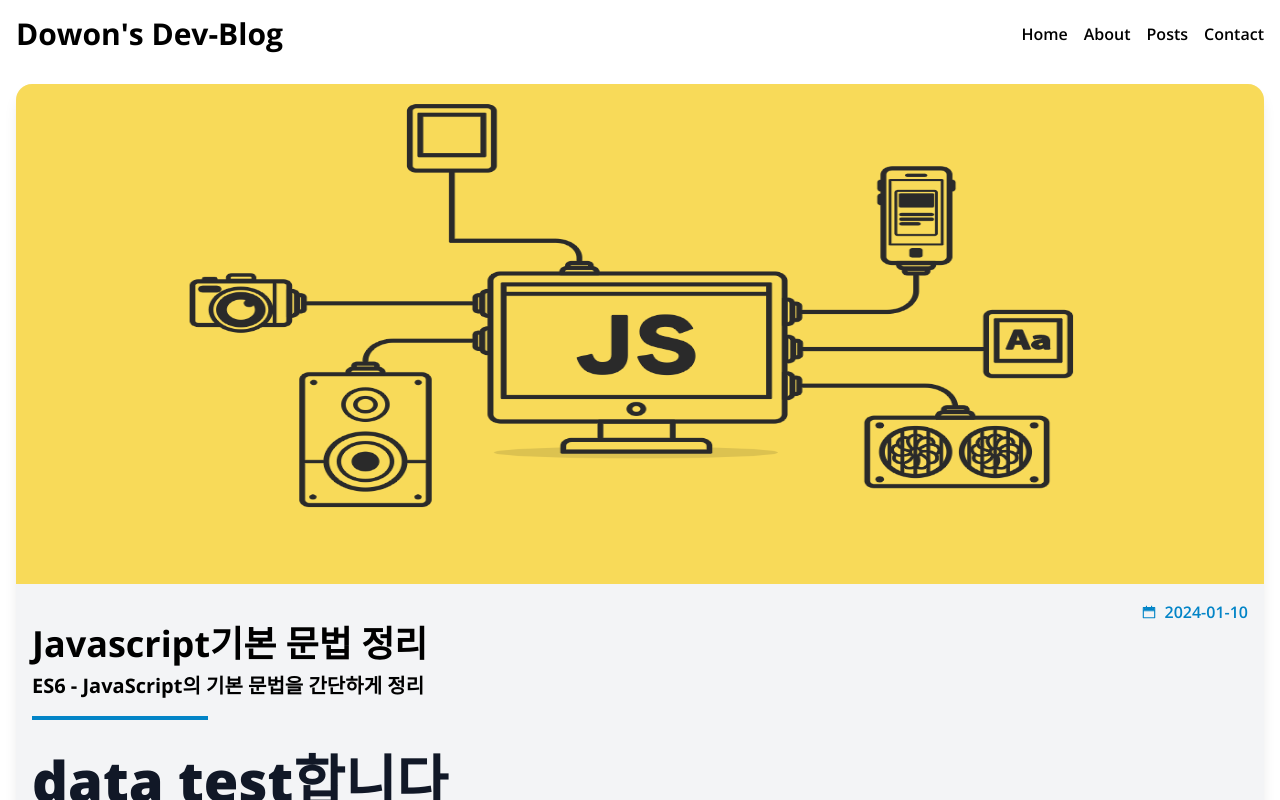
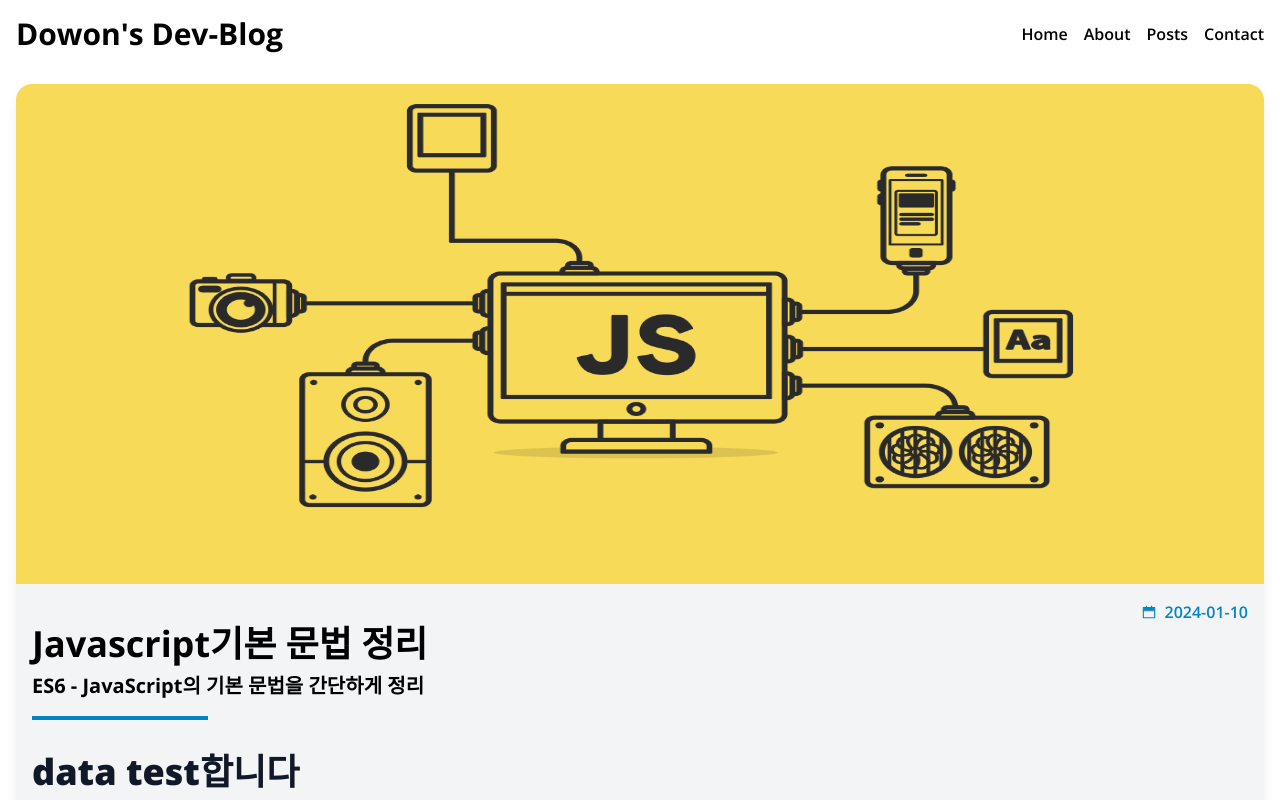
Before and after one commit to KoreaMoney/NextJS-myBlog, a Next.js app: page /posts/javascript in a window 1280 px wide. Built offline with nearby package versions, Linux system fonts and the light colour scheme.

Commit message:
feat : image post도 markdown에 추가하기 개발 완료

```diff
--- a/src/app/components/MarkdownViewer.tsx
+++ b/src/app/components/MarkdownViewer.tsx
@@ -15,7 +15,7 @@ const MarkdownViewer = ({ content }: IProps) => {
     return (
         <ReactMarkdown
             remarkPlugins={[remarkGfm]}
-            className="prose lg:prose-xl"
+            className="prose max:prose-xl"
             components={{
                 code(props) {
                     const { ref, children, className, node, ...rest } = props;
@@ -32,7 +32,7 @@ const MarkdownViewer = ({ content }: IProps) => {
                 },
                 img: (image) => (
                     <Image
-                        className="w-full max-h-60 object-cover"
+                        className="w-full max-h-60 object-cover rounded-md"
                         src={image.src || ''}
                         alt={image.alt || ''}
                         width={500}
```
